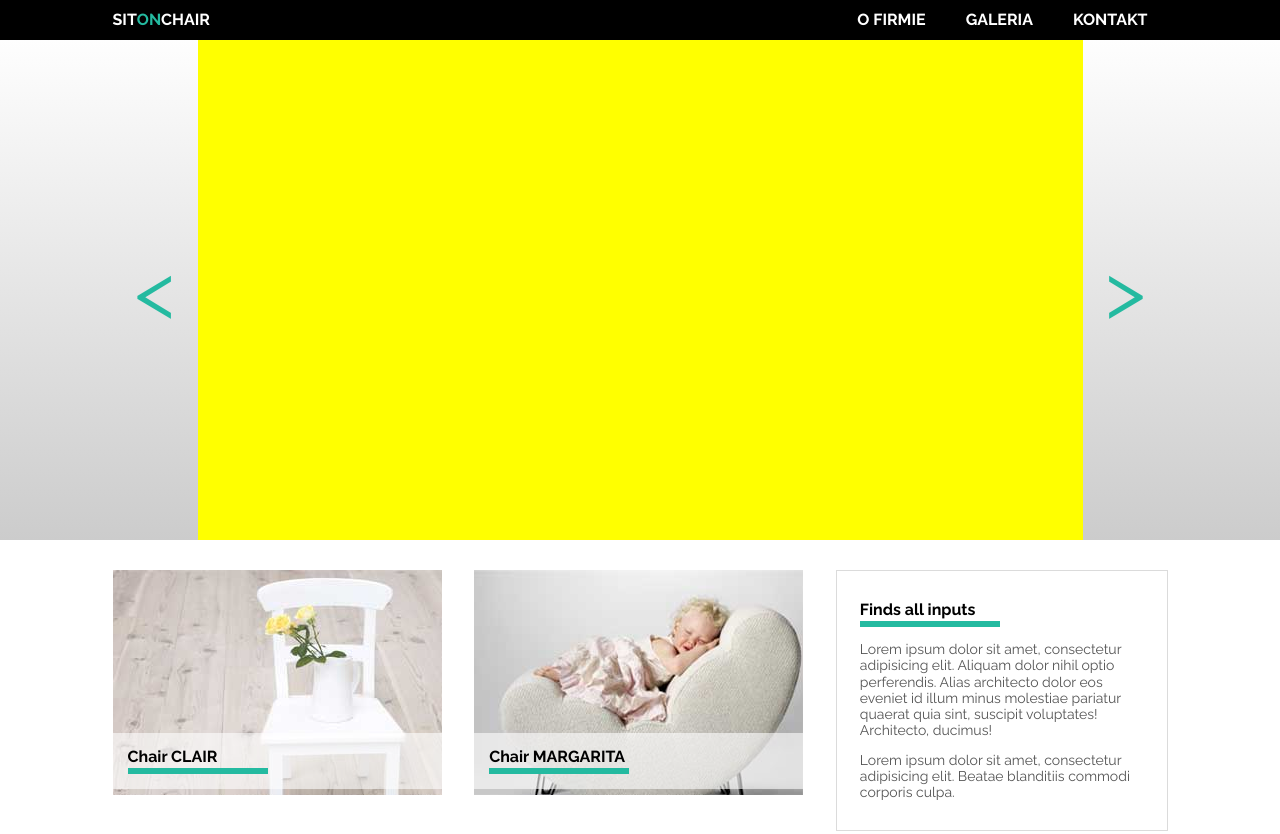
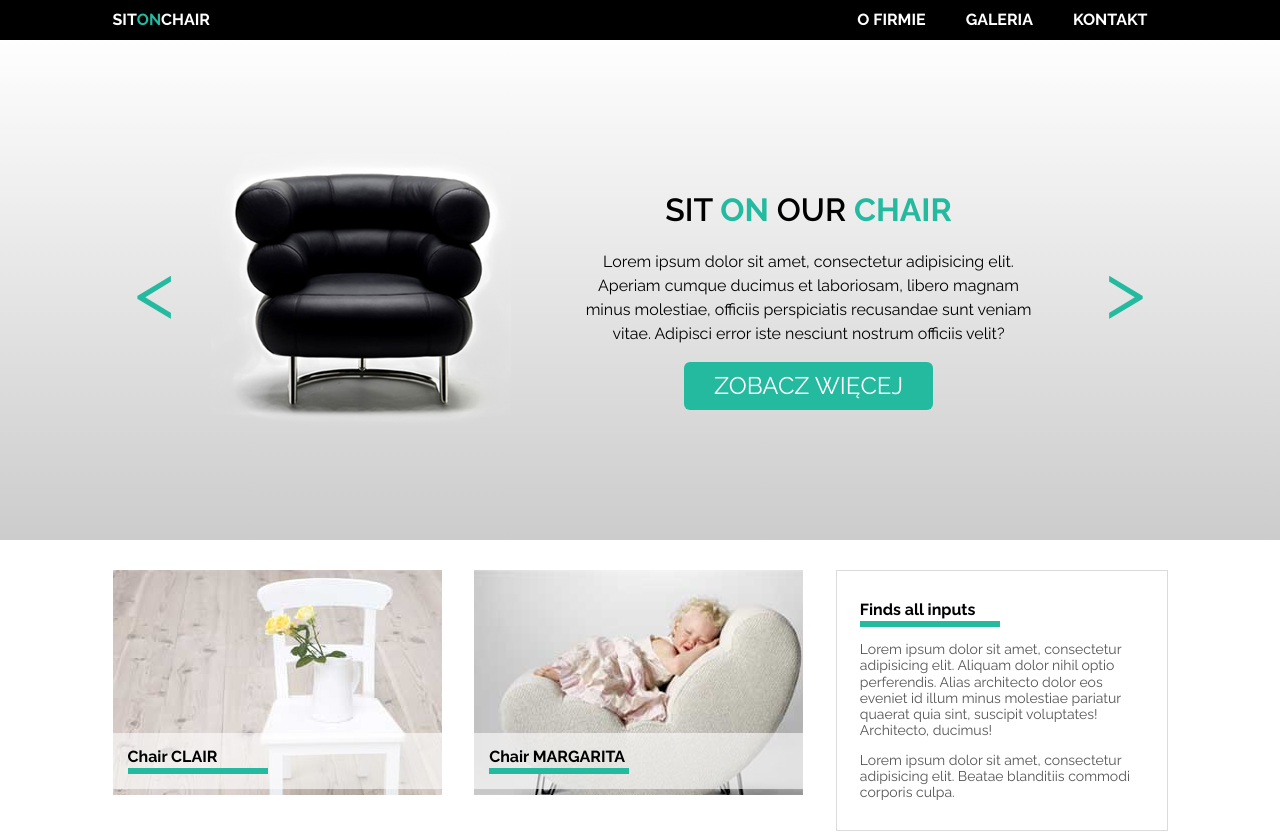
Before and after one commit to BartBorowiec/SitOnChair, a plain HTML site: page index.html in a window 1280 px wide. Shown: the top 834 px of the page. Drawn offline with Linux system fonts and the light colour scheme.

Commit message:
zrobiony slajd na banerze

```diff
--- a/css/style.css
+++ b/css/style.css
@@ -207,7 +207,6 @@ body {
 }
 
 .banner-slides {
-    background: yellow;
     flex-grow: 1;
     position: relative;
 }
@@ -220,15 +219,33 @@ body {
     height: 100%;
     opacity: 0;
     transition: 1s;
+    display: flex;
+    justify-content: stretch;
+    align-items: center;
 }
 
 .banner-slide-active {
     opacity: 1;
     z-index: 1;
 }
-
-.banner-slide:first-child {
-
+.banner-slide-content {
+    text-align: center;
+    padding: 50px;
+}
+.banner-slide-header {
+    font-weight: 600;
+    text-transform: uppercase;
+}
+.banner-slide-header span {
+    font-weight: 700;
+    color: var(--color);
+}
+.banner-slide-text {
+    line-height: 1.5;
+}
+.banner-slide-button {
+    font-size: 24px;
+    padding: 10px 30px;
 }
 
 /* -------------------------- */
--- a/index.html
+++ b/index.html
@@ -42,6 +42,14 @@
                 <button class="banner-next">&gt;</button>
                 <div class="banner-slides">
                     <div class="banner-slide banner-slide-active">
+                        <img src="images/black_chair.png" class="banner-slide-image">
+                        <div class="banner-slide-content">
+                            <h1 class="banner-slide-header">
+                                Sit <span>on</span> our <span>chair</span>
+                            </h1>
+                            <p class="banner-slide-text">Lorem ipsum dolor sit amet, consectetur adipisicing elit. Aperiam cumque ducimus et laboriosam, libero magnam minus molestiae, officiis perspiciatis recusandae sunt veniam vitae. Adipisci error iste nesciunt nostrum officiis velit?</p>
+                            <a href="" class="btn banner-slide-button">Zobacz więcej</a>
+                        </div>
                     </div>
                     <div class="banner-slide">
                     </div>
```
